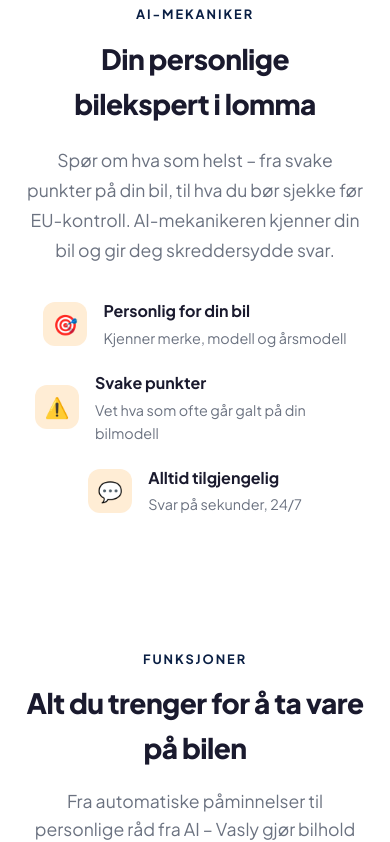
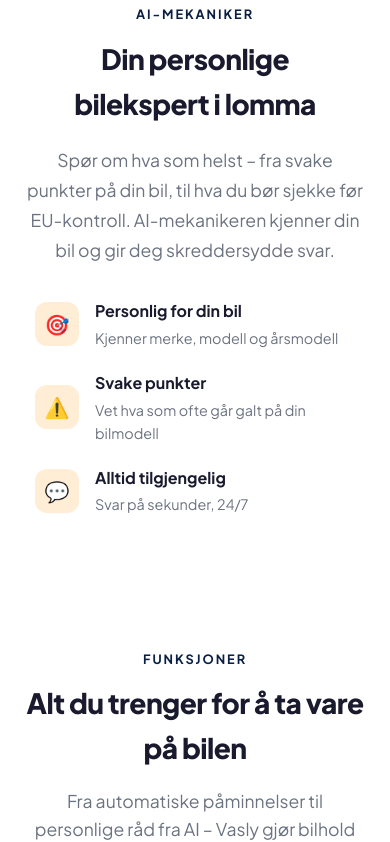
Before and after one commit to bseyhan/vasly-web, a Next.js app: page / in a window 390 px wide. Shown: the part 2217-3059 px from the top of the page. Built offline with nearby package versions, Linux system fonts and the light colour scheme.

Commit message:
Fix: ensure ai-feature-item is flex row on tablet/mobile

```diff
--- a/src/app/globals.css
+++ b/src/app/globals.css
@@ -1295,6 +1295,11 @@ footer {
   .ai-feature-item {
     text-align: left;
     max-width: 320px;
+    width: 100%;
+    display: flex;
+    flex-direction: row;
+    align-items: center;
+    gap: 1rem;
   }
 }
 
@@ -1337,16 +1342,6 @@ footer {
     gap: 0.75rem;
     margin-top: 0.75rem;
     width: 100%;
-  }
-
-  .ai-feature-item {
-    flex-direction: row;
-    align-items: center;
-    text-align: left;
-  }
-
-  .ai-feature-item > div:last-child {
-    text-align: left;
   }
 
   .hero-mobile-bottom .hero-badge {
```
